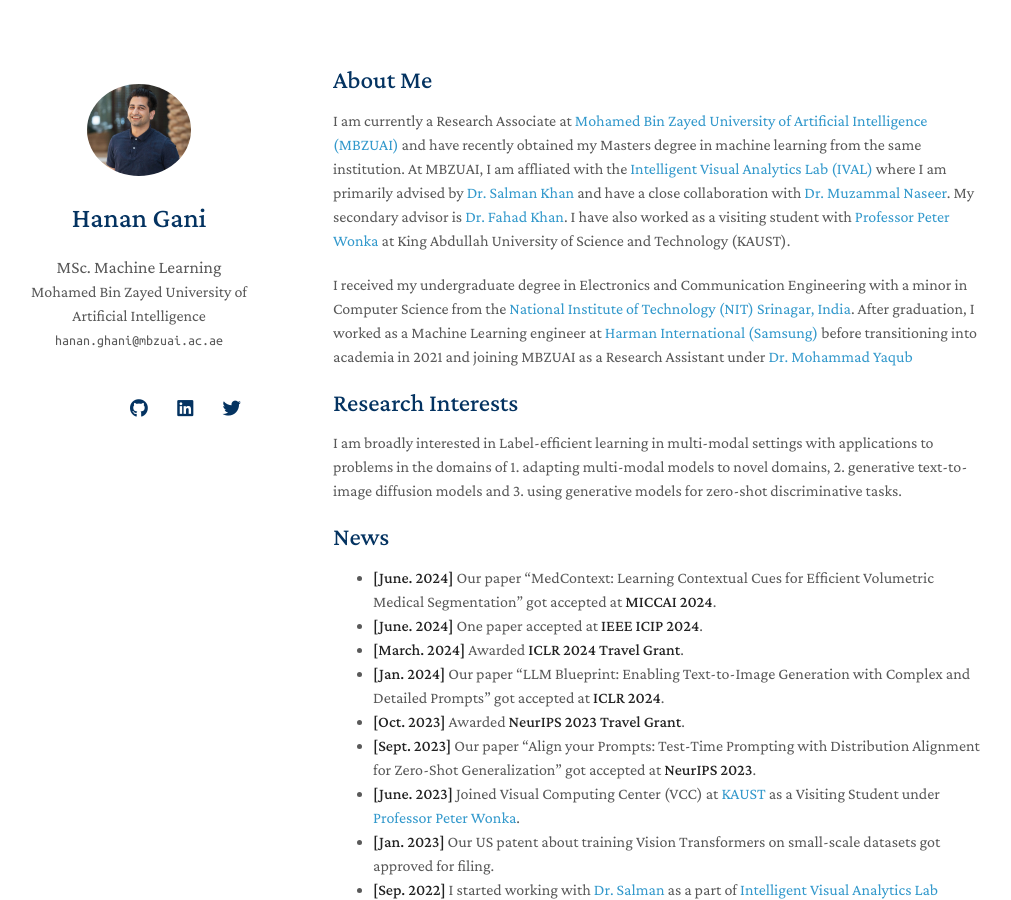
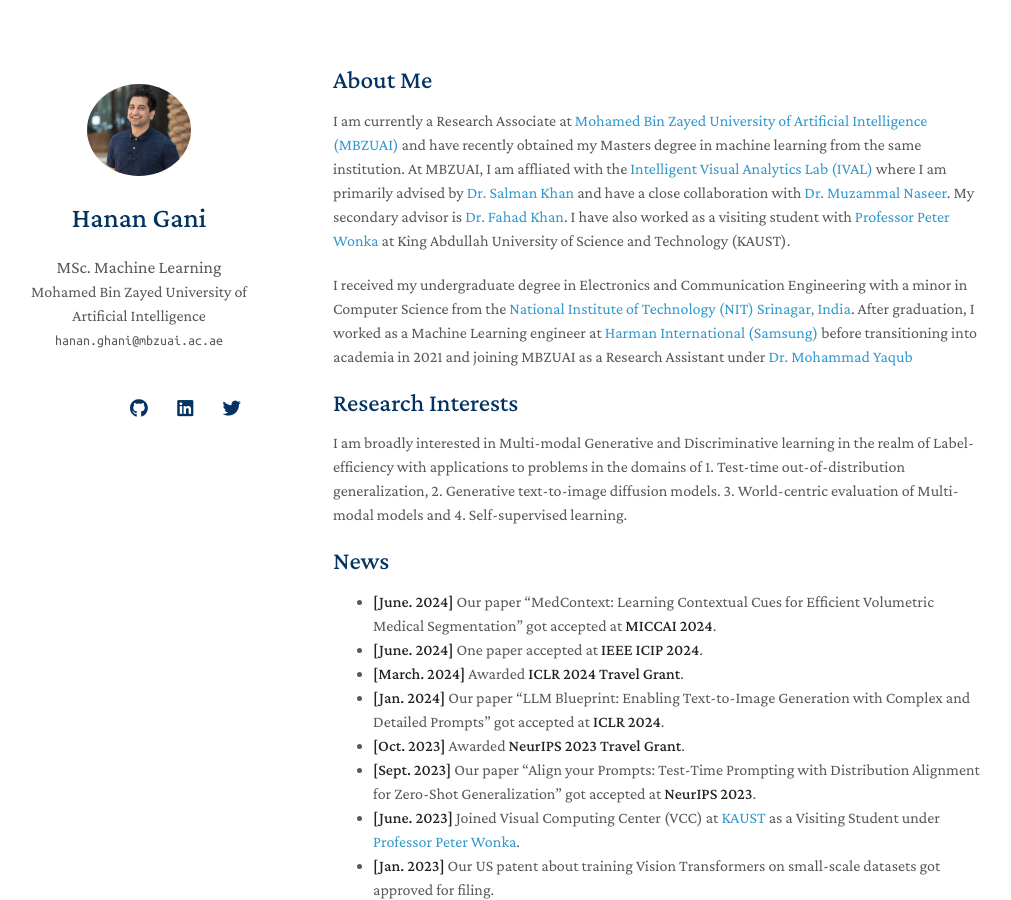
Before and after one commit to muhammadsaadkhankor/muhammadsaadkhankor.github.io, a Jekyll site: the page built from index.md, in a window 1280 px wide and 900 px high. Shown: the whole window, without its empty margins (137-1148 px from the left). Built offline with Jekyll 4.4.1, drawn with Linux system fonts in a browser that asks for light colours; nearby versions of some CDN libraries; a style sheet for code colours, icons or effects is not loaded; our own code applies the rules of GitHub Pages for plain Markdown files.

Commit message:
Update index.md

```diff
--- a/index.md
+++ b/index.md
@@ -13,7 +13,7 @@ I received my undergraduate degree in Electronics and Communication Engineering
 
 ## Research Interests
 
-I am broadly interested in Label-efficient learning in multi-modal settings with applications to problems in the domains of 1. adapting multi-modal models to novel domains, 2. generative text-to-image diffusion models and 3. using generative models for zero-shot discriminative tasks.
+I am broadly interested in Multi-modal Generative and Discriminative learning in the realm of Label-efficiency with applications to problems in the domains of 1. Test-time out-of-distribution generalization, 2. Generative text-to-image diffusion models. 3. World-centric evaluation of Multi-modal models and 4. Self-supervised learning.
 
 <!-- - **Computer Vision:** image recognition, image generation, video captioning
 - **Machine Learning:** meta-learning, incremental learning, transfer learning -->
```
